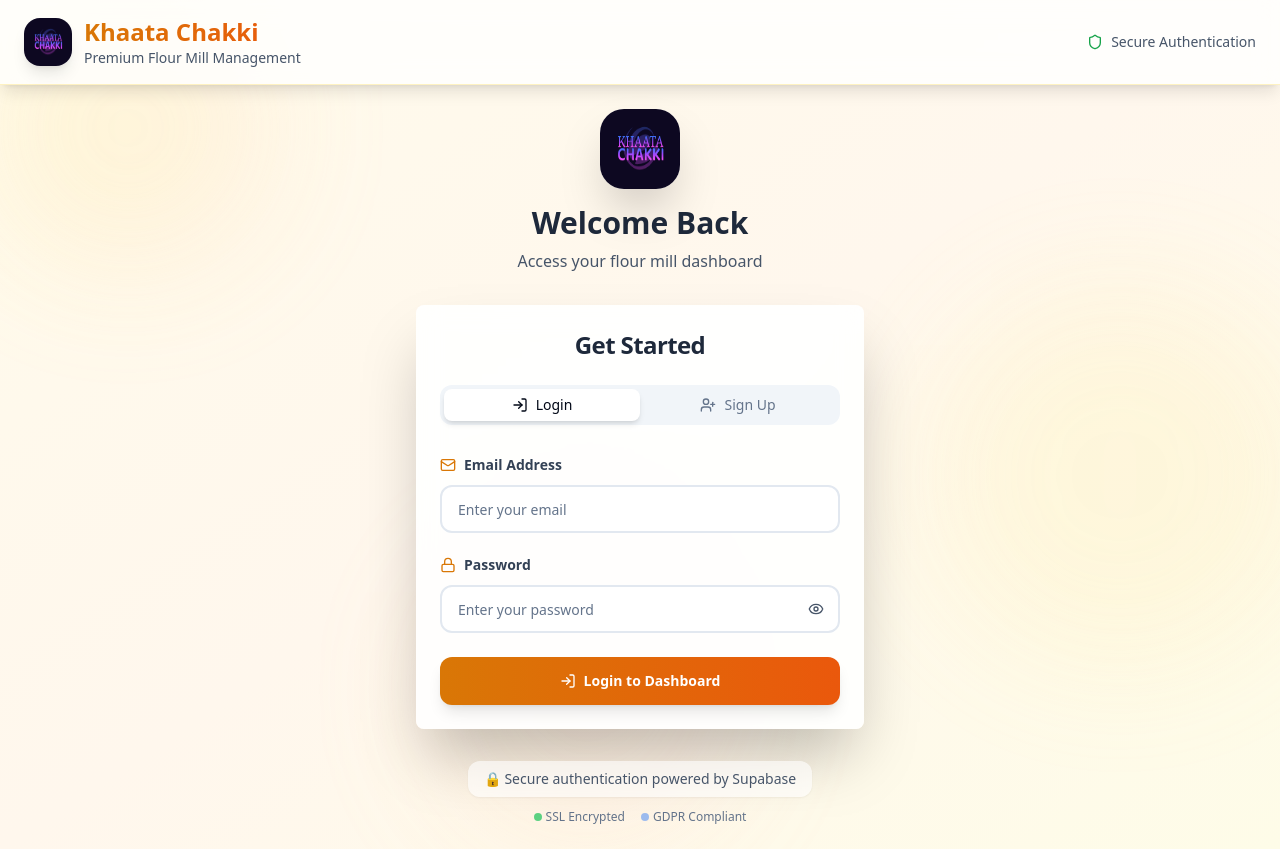
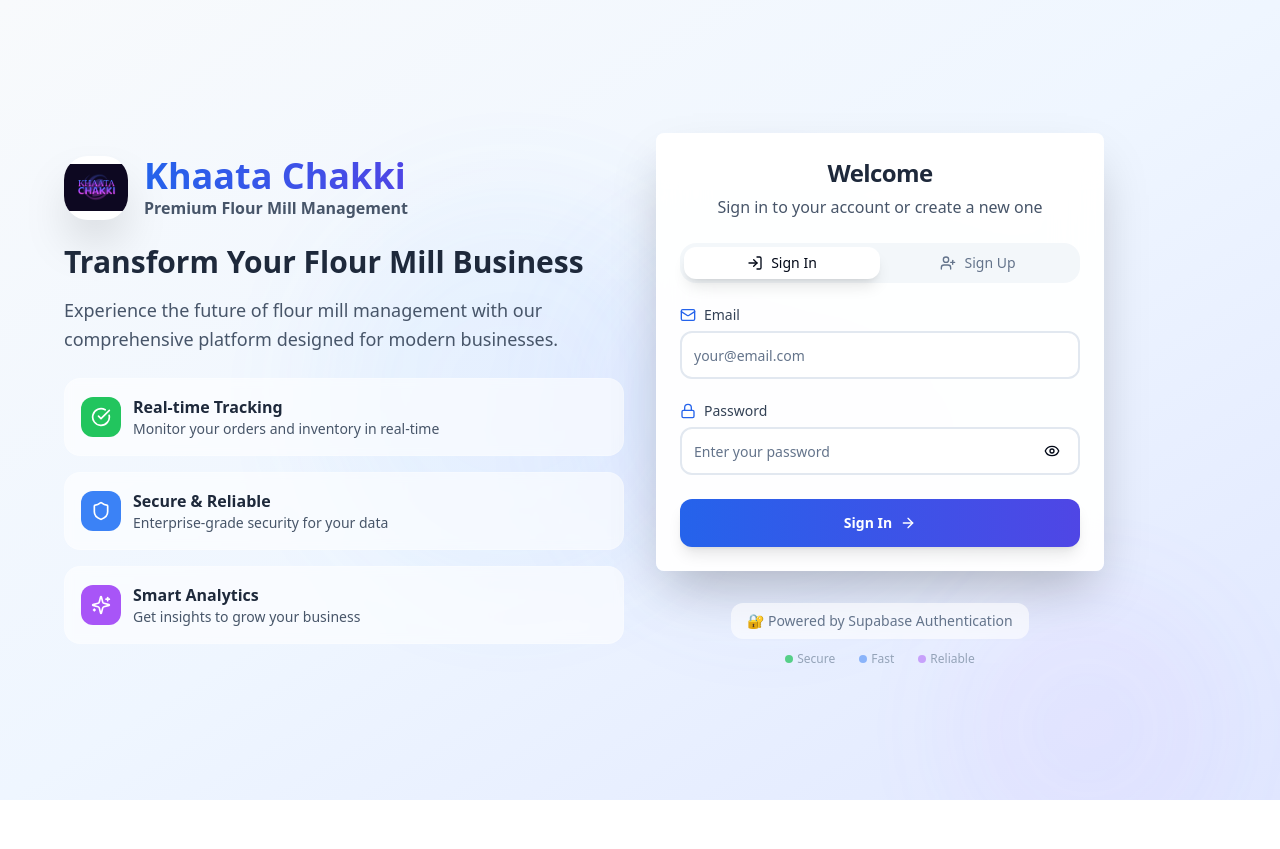
Before and after one commit to sandeep702/Khaata-Chakki111, a React (Vite) app: page /auth in a window 1280 px wide. After the commit the page ends 800 px from the top, so only its background shows below. Built offline with nearby package versions, Linux system fonts and the light colour scheme.

Commit message:
Refactor: Update UI with new design
Updated the UI of the application based on the user's request.

```diff
--- a/src/pages/Auth.tsx
+++ b/src/pages/Auth.tsx
@@ -8,7 +8,7 @@ import { Card, CardContent, CardHeader, CardTitle } from '@/components/ui/card';
 import { Tabs, TabsContent, TabsList, TabsTrigger } from '@/components/ui/tabs';
 import { useAuth } from '@/contexts/AuthContext';
 import { toast } from 'sonner';
-import { Eye, EyeOff, LogIn, UserPlus, Mail, Lock, User, Shield } from 'lucide-react';
+import { Eye, EyeOff, LogIn, UserPlus, Mail, Lock, User, ArrowRight, Sparkles, Shield, CheckCircle } from 'lucide-react';
 
 const Auth = () => {
   const [showPassword, setShowPassword] = useState(false);
@@ -84,77 +84,116 @@ const Auth = () => {
   };
 
   return (
-    <div className="min-h-screen bg-gradient-to-br from-amber-50 via-orange-50 to-yellow-50 relative overflow-hidden">
-      {/* Animated Background Elements */}
+    <div className="min-h-screen bg-gradient-to-br from-slate-50 via-blue-50 to-indigo-100 flex items-center justify-center p-4">
+      {/* Background Elements */}
       <div className="absolute inset-0 overflow-hidden pointer-events-none">
-        <div className="absolute -top-4 -left-4 w-72 h-72 bg-gradient-to-r from-amber-200/30 to-orange-200/30 rounded-full blur-3xl animate-pulse"></div>
-        <div className="absolute top-1/3 -right-8 w-96 h-96 bg-gradient-to-r from-yellow-200/20 to-amber-200/20 rounded-full blur-3xl animate-pulse delay-1000"></div>
-        <div className="absolute bottom-0 left-1/3 w-80 h-80 bg-gradient-to-r from-orange-200/25 to-red-200/25 rounded-full blur-3xl animate-pulse delay-2000"></div>
+        <div className="absolute top-1/4 left-1/4 w-96 h-96 bg-blue-400/10 rounded-full blur-3xl animate-pulse"></div>
+        <div className="absolute bottom-1/4 right-1/4 w-96 h-96 bg-indigo-400/10 rounded-full blur-3xl animate-pulse delay-1000"></div>
+        <div className="absolute top-3/4 left-3/4 w-64 h-64 bg-purple-400/10 rounded-full blur-3xl animate-pulse delay-2000"></div>
       </div>
 
-      {/* Header */}
-      <header className="relative z-10 bg-white/80 backdrop-blur-md border-b border-amber-200/50 shadow-lg">
-        <div className="max-w-7xl mx-auto px-6 py-4">
-          <div className="flex items-center justify-between">
-            <div className="flex items-center gap-3">
-              <div className="w-12 h-12 bg-white rounded-2xl flex items-center justify-center shadow-lg transform hover:scale-105 transition-all duration-300 overflow-hidden">
+      <div className="relative z-10 w-full max-w-6xl mx-auto grid lg:grid-cols-2 gap-8 items-center">
+        {/* Left Side - Branding */}
+        <div className="hidden lg:block space-y-8">
+          <div className="space-y-6">
+            <div className="flex items-center gap-4">
+              <div className="w-16 h-16 bg-white rounded-3xl shadow-2xl flex items-center justify-center overflow-hidden">
                 <img
                   src="/khaata.png"
                   alt="Khaata Chakki Logo"
-                  className="w-full h-full "
+                  className="w-full h-full object-contain"
                 />
               </div>
               <div>
-                <h1 className="text-2xl font-black text-slate-800 bg-gradient-to-r from-amber-600 to-orange-600 bg-clip-text text-transparent">
+                <h1 className="text-4xl font-black bg-gradient-to-r from-blue-600 to-indigo-600 bg-clip-text text-transparent">
                   Khaata Chakki
                 </h1>
-                <p className="text-sm text-slate-600 font-medium">Premium Flour Mill Management</p>
+                <p className="text-slate-600 font-semibold">Premium Flour Mill Management</p>
               </div>
             </div>
-            <div className="flex items-center gap-2 text-sm text-slate-600">
-              <Shield size={16} className="text-green-600" />
-              <span>Secure Authentication</span>
+
+            <div className="space-y-4">
+              <h2 className="text-3xl font-bold text-slate-800">
+                Transform Your Flour Mill Business
+              </h2>
+              <p className="text-lg text-slate-600 leading-relaxed">
+                Experience the future of flour mill management with our comprehensive platform designed for modern businesses.
+              </p>
+            </div>
+
+            {/* Features */}
+            <div className="space-y-4">
+              <div className="flex items-center gap-3 p-4 bg-white/60 backdrop-blur-sm rounded-2xl border border-white/20">
+                <div className="w-10 h-10 bg-green-500 rounded-xl flex items-center justify-center">
+                  <CheckCircle size={20} className="text-white" />
+                </div>
+                <div>
+                  <h3 className="font-semibold text-slate-800">Real-time Tracking</h3>
+                  <p className="text-sm text-slate-600">Monitor your orders and inventory in real-time</p>
+                </div>
+              </div>
+
+              <div className="flex items-center gap-3 p-4 bg-white/60 backdrop-blur-sm rounded-2xl border border-white/20">
+                <div className="w-10 h-10 bg-blue-500 rounded-xl flex items-center justify-center">
+                  <Shield size={20} className="text-white" />
+                </div>
+                <div>
+                  <h3 className="font-semibold text-slate-800">Secure & Reliable</h3>
+                  <p className="text-sm text-slate-600">Enterprise-grade security for your data</p>
+                </div>
+              </div>
+
+              <div className="flex items-center gap-3 p-4 bg-white/60 backdrop-blur-sm rounded-2xl border border-white/20">
+                <div className="w-10 h-10 bg-purple-500 rounded-xl flex items-center justify-center">
+                  <Sparkles size={20} className="text-white" />
+                </div>
+                <div>
+                  <h3 className="font-semibold text-slate-800">Smart Analytics</h3>
+                  <p className="text-sm text-slate-600">Get insights to grow your business</p>
                 </div>
               </div>
             </div>
-      </header>
+          </div>
+        </div>
 
-      {/* Main Content */}
-      <div className="relative z-10 flex items-center justify-center min-h-[calc(100vh-80px)] p-6">
-        <div className="w-full max-w-md">
-          <div className="text-center mb-8 animate-fade-in">
-            <div className="mb-6">
-              <div className="w-20 h-20 bg-white rounded-3xl flex items-center justify-center shadow-2xl mx-auto mb-4 transform hover:scale-110 transition-all duration-300 overflow-hidden">
+        {/* Right Side - Auth Form */}
+        <div className="w-full max-w-md mx-auto lg:mx-0">
+          {/* Mobile Logo */}
+          <div className="lg:hidden text-center mb-8">
+            <div className="w-20 h-20 bg-white rounded-3xl shadow-2xl flex items-center justify-center mx-auto mb-4 overflow-hidden">
               <img
                 src="/khaata.png"
                 alt="Khaata Chakki Logo"
-                  className="w-full h-full "
+                className="w-full h-full object-contain"
               />
             </div>
-              <h2 className="text-3xl font-black text-slate-800 mb-2">Welcome Back</h2>
-              <p className="text-slate-600 font-medium">Access your flour mill dashboard</p>
-            </div>
+            <h1 className="text-3xl font-black bg-gradient-to-r from-blue-600 to-indigo-600 bg-clip-text text-transparent">
+              Khaata Chakki
+            </h1>
+            <p className="text-slate-600 font-medium">Premium Flour Mill Management</p>
           </div>
 
-          <Card className="shadow-3xl border-0 bg-white/90 backdrop-blur-md transform hover:scale-[1.02] transition-all duration-300">
-            <CardHeader className="space-y-1 pb-6">
-              <CardTitle className="text-2xl font-bold text-center text-slate-800">
-                Get Started
+          <Card className="border-0 shadow-2xl bg-white/95 backdrop-blur-xl">
+            <CardHeader className="text-center pb-6">
+              <CardTitle className="text-2xl font-bold text-slate-800">
+                Welcome
               </CardTitle>
+              <p className="text-slate-600">Sign in to your account or create a new one</p>
             </CardHeader>
+
             <CardContent>
               <Tabs defaultValue="login" className="w-full">
-                <TabsList className="grid w-full grid-cols-2 mb-8 bg-slate-100 p-1 rounded-xl">
+                <TabsList className="grid w-full grid-cols-2 mb-6 bg-slate-100/80 p-1 rounded-2xl">
                   <TabsTrigger
                     value="login"
-                    className="flex items-center gap-2 rounded-lg data-[state=active]:bg-white data-[state=active]:shadow-md transition-all duration-200"
+                    className="flex items-center gap-2 rounded-xl data-[state=active]:bg-white data-[state=active]:shadow-lg transition-all duration-300"
                   >
                     <LogIn size={16} />
-                    Login
+                    Sign In
                   </TabsTrigger>
                   <TabsTrigger
                     value="signup"
-                    className="flex items-center gap-2 rounded-lg data-[state=active]:bg-white data-[state=active]:shadow-md transition-all duration-200"
+                    className="flex items-center gap-2 rounded-xl data-[state=active]:bg-white data-[state=active]:shadow-lg transition-all duration-300"
                   >
                     <UserPlus size={16} />
                     Sign Up
@@ -163,61 +202,61 @@ const Auth = () => {
 
                 <TabsContent value="login" className="space-y-6">
                   <form onSubmit={handleLogin} className="space-y-6">
-                    <div className="space-y-3">
-                      <Label htmlFor="login-email" className="text-slate-700 font-semibold flex items-center gap-2">
-                        <Mail size={16} className="text-amber-600" />
-                        Email Address
+                    <div className="space-y-2">
+                      <Label htmlFor="login-email" className="text-slate-700 font-medium flex items-center gap-2">
+                        <Mail size={16} className="text-blue-600" />
+                        Email
                       </Label>
-                      <div className="relative group">
                       <Input
                         id="login-email"
                         type="email"
-                          placeholder="Enter your email"
+                        placeholder="your@email.com"
                         value={loginData.email}
                         onChange={(e) => setLoginData({ ...loginData, email: e.target.value })}
-                          className="border-2 border-slate-200 focus:border-amber-500 hover:border-amber-300 transition-all duration-300 rounded-xl h-12 pl-4 pr-4 group-hover:shadow-md"
+                        className="h-12 border-2 border-slate-200 focus:border-blue-500 rounded-xl transition-all duration-300"
                       />
                     </div>
-                    </div>
-                    <div className="space-y-3">
-                      <Label htmlFor="login-password" className="text-slate-700 font-semibold flex items-center gap-2">
-                        <Lock size={16} className="text-amber-600" />
+
+                    <div className="space-y-2">
+                      <Label htmlFor="login-password" className="text-slate-700 font-medium flex items-center gap-2">
+                        <Lock size={16} className="text-blue-600" />
                         Password
                       </Label>
-                      <div className="relative group">
+                      <div className="relative">
                         <Input
                           id="login-password"
                           type={showPassword ? 'text' : 'password'}
                           placeholder="Enter your password"
                           value={loginData.password}
                           onChange={(e) => setLoginData({ ...loginData, password: e.target.value })}
-                          className="border-2 border-slate-200 focus:border-amber-500 hover:border-amber-300 transition-all duration-300 rounded-xl h-12 pl-4 pr-12 group-hover:shadow-md"
+                          className="h-12 border-2 border-slate-200 focus:border-blue-500 rounded-xl pr-12 transition-all duration-300"
                         />
                         <Button
                           type="button"
                           variant="ghost"
                           size="sm"
-                          className="absolute right-2 top-1/2 -translate-y-1/2 h-8 w-8 p-0 hover:bg-amber-100 rounded-lg"
+                          className="absolute right-3 top-1/2 -translate-y-1/2 h-8 w-8 p-0 hover:bg-blue-100 rounded-lg"
                           onClick={() => setShowPassword(!showPassword)}
                         >
-                          {showPassword ? <EyeOff size={16} className="text-slate-600" /> : <Eye size={16} className="text-slate-600" />}
+                          {showPassword ? <EyeOff size={16} /> : <Eye size={16} />}
                         </Button>
                       </div>
                     </div>
+
                     <Button
                       type="submit"
-                      className="w-full bg-gradient-to-r from-amber-600 to-orange-600 hover:from-amber-700 hover:to-orange-700 text-white font-bold h-12 rounded-xl shadow-lg hover:shadow-xl transform hover:scale-[1.02] transition-all duration-200"
+                      className="w-full h-12 bg-gradient-to-r from-blue-600 to-indigo-600 hover:from-blue-700 hover:to-indigo-700 text-white font-semibold rounded-xl shadow-lg hover:shadow-xl transform hover:scale-[1.02] transition-all duration-300"
                       disabled={isLoading}
                     >
                       {isLoading ? (
                         <div className="flex items-center gap-2">
                           <div className="w-4 h-4 border-2 border-white/30 border-t-white rounded-full animate-spin" />
-                          Logging in...
+                          Signing In...
                         </div>
                       ) : (
                         <div className="flex items-center gap-2">
-                          <LogIn size={18} />
-                          Login to Dashboard
+                          Sign In
+                          <ArrowRight size={16} />
                         </div>
                       )}
                     </Button>
@@ -226,77 +265,76 @@ const Auth = () => {
 
                 <TabsContent value="signup" className="space-y-6">
                   <form onSubmit={handleSignup} className="space-y-6">
-                    <div className="space-y-3">
-                      <Label htmlFor="signup-name" className="text-slate-700 font-semibold flex items-center gap-2">
-                        <User size={16} className="text-emerald-600" />
+                    <div className="space-y-2">
+                      <Label htmlFor="signup-name" className="text-slate-700 font-medium flex items-center gap-2">
+                        <User size={16} className="text-green-600" />
                         Full Name
                       </Label>
-                      <div className="relative group">
                       <Input
                         id="signup-name"
                         type="text"
-                          placeholder="Enter your full name"
+                        placeholder="Your full name"
                         value={signupData.fullName}
                         onChange={(e) => setSignupData({ ...signupData, fullName: e.target.value })}
-                          className="border-2 border-slate-200 focus:border-emerald-500 hover:border-emerald-300 transition-all duration-300 rounded-xl h-12 pl-4 pr-4 group-hover:shadow-md"
+                        className="h-12 border-2 border-slate-200 focus:border-green-500 rounded-xl transition-all duration-300"
                       />
                     </div>
-                    </div>
-                    <div className="space-y-3">
-                      <Label htmlFor="signup-email" className="text-slate-700 font-semibold flex items-center gap-2">
-                        <Mail size={16} className="text-emerald-600" />
-                        Email Address
+
+                    <div className="space-y-2">
+                      <Label htmlFor="signup-email" className="text-slate-700 font-medium flex items-center gap-2">
+                        <Mail size={16} className="text-green-600" />
+                        Email
                       </Label>
-                      <div className="relative group">
                       <Input
                         id="signup-email"
                         type="email"
-                          placeholder="Enter your email"
+                        placeholder="your@email.com"
                         value={signupData.email}
                         onChange={(e) => setSignupData({ ...signupData, email: e.target.value })}
-                          className="border-2 border-slate-200 focus:border-emerald-500 hover:border-emerald-300 transition-all duration-300 rounded-xl h-12 pl-4 pr-4 group-hover:shadow-md"
+                        className="h-12 border-2 border-slate-200 focus:border-green-500 rounded-xl transition-all duration-300"
                       />
                     </div>
-                    </div>
-                    <div className="space-y-3">
-                      <Label htmlFor="signup-password" className="text-slate-700 font-semibold flex items-center gap-2">
-                        <Lock size={16} className="text-emerald-600" />
+
+                    <div className="space-y-2">
+                      <Label htmlFor="signup-password" className="text-slate-700 font-medium flex items-center gap-2">
+                        <Lock size={16} className="text-green-600" />
                         Password
                       </Label>
-                      <div className="relative group">
+                      <div className="relative">
                         <Input
                           id="signup-password"
                           type={showPassword ? 'text' : 'password'}
-                          placeholder="Create a password (min 6 characters)"
+                          placeholder="Create a secure password"
                           value={signupData.password}
                           onChange={(e) => setSignupData({ ...signupData, password: e.target.value })}
-                          className="border-2 border-slate-200 focus:border-emerald-500 hover:border-emerald-300 transition-all duration-300 rounded-xl h-12 pl-4 pr-12 group-hover:shadow-md"
+                          className="h-12 border-2 border-slate-200 focus:border-green-500 rounded-xl pr-12 transition-all duration-300"
                         />
                         <Button
                           type="button"
                           variant="ghost"
                           size="sm"
-                          className="absolute right-2 top-1/2 -translate-y-1/2 h-8 w-8 p-0 hover:bg-emerald-100 rounded-lg"
+                          className="absolute right-3 top-1/2 -translate-y-1/2 h-8 w-8 p-0 hover:bg-green-100 rounded-lg"
                           onClick={() => setShowPassword(!showPassword)}
                         >
-                          {showPassword ? <EyeOff size={16} className="text-slate-600" /> : <Eye size={16} className="text-slate-600" />}
+                          {showPassword ? <EyeOff size={16} /> : <Eye size={16} />}
                         </Button>
                       </div>
                     </div>
+
                     <Button
                       type="submit"
-                      className="w-full bg-gradient-to-r from-emerald-600 to-teal-600 hover:from-emerald-700 hover:to-teal-700 text-white font-bold h-12 rounded-xl shadow-lg hover:shadow-xl transform hover:scale-[1.02] transition-all duration-200"
+                      className="w-full h-12 bg-gradient-to-r from-green-600 to-emerald-600 hover:from-green-700 hover:to-emerald-700 text-white font-semibold rounded-xl shadow-lg hover:shadow-xl transform hover:scale-[1.02] transition-all duration-300"
                       disabled={isLoading}
                     >
                       {isLoading ? (
                         <div className="flex items-center gap-2">
                           <div className="w-4 h-4 border-2 border-white/30 border-t-white rounded-full animate-spin" />
-                          Creating account...
+                          Creating Account...
                         </div>
                       ) : (
                         <div className="flex items-center gap-2">
-                          <UserPlus size={18} />
                           Create Account
+                          <ArrowRight size={16} />
                         </div>
                       )}
                     </Button>
@@ -306,18 +344,23 @@ const Auth = () => {
             </CardContent>
           </Card>
 
+          {/* Footer */}
           <div className="text-center mt-8 space-y-3">
-            <p className="text-sm text-slate-600 bg-white/60 backdrop-blur-sm px-4 py-2 rounded-xl inline-block shadow-sm">
-              🔒 Secure authentication powered by Supabase
+            <p className="text-sm text-slate-500 bg-white/60 backdrop-blur-sm px-4 py-2 rounded-xl inline-block">
+              🔐 Powered by Supabase Authentication
             </p>
-            <div className="flex items-center justify-center gap-4 text-xs text-slate-500">
+            <div className="flex items-center justify-center gap-6 text-xs text-slate-400">
               <span className="flex items-center gap-1">
                 <div className="w-2 h-2 bg-green-500 rounded-full animate-pulse"></div>
-                SSL Encrypted
+                Secure
               </span>
               <span className="flex items-center gap-1">
-                <div className="w-2 h-2 bg-blue-500 rounded-full animate-pulse delay-500"></div>
-                GDPR Compliant
+                <div className="w-2 h-2 bg-blue-500 rounded-full animate-pulse delay-300"></div>
+                Fast
+              </span>
+              <span className="flex items-center gap-1">
+                <div className="w-2 h-2 bg-purple-500 rounded-full animate-pulse delay-500"></div>
+                Reliable
               </span>
             </div>
           </div>
```
Lines whose indentation alone changed are shown as unchanged.
